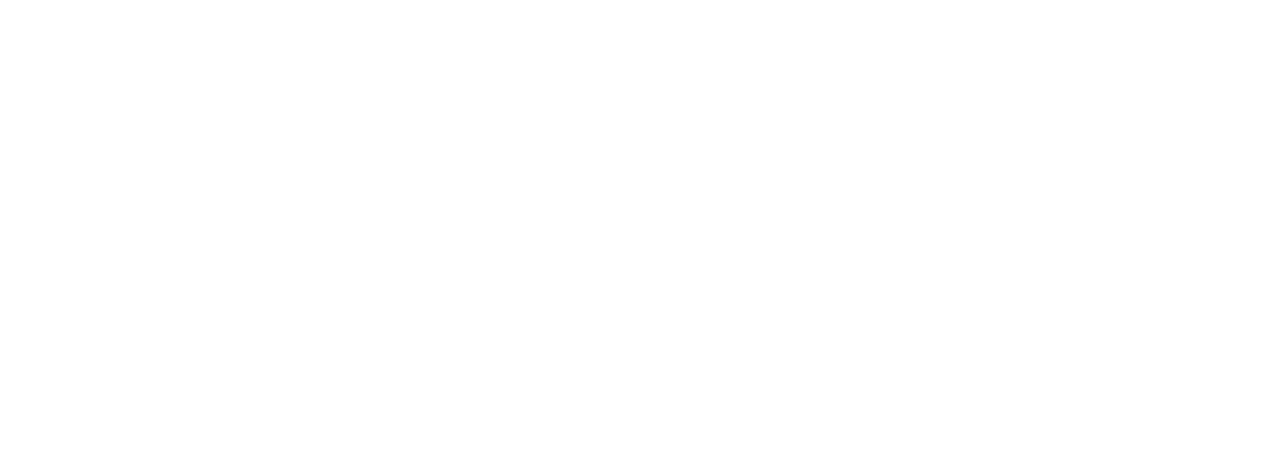
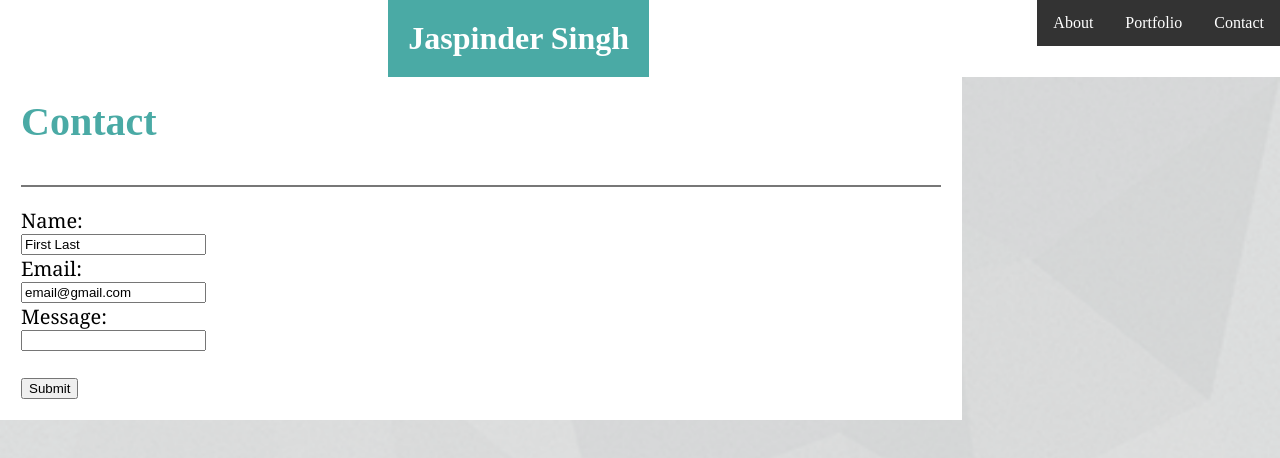
Before and after one commit to jaspindersingh1/Basic-Portfolio, a plain HTML site: page contact.html in a window 1280 px wide. Drawn offline with Linux system fonts and the light colour scheme.

Commit message:
updated contact information and added content and css to it

```diff
--- a/assets/css/contact.css
+++ b/assets/css/contact.css
@@ -1 +1,73 @@
 /* style contact information here */
+
+body {
+    margin: 0;
+}
+
+header {
+    display: flex;
+}
+
+h1{
+    margin: 0;
+    display: inline;
+    color: white;
+    background-color: #4aaaa5;
+    margin: auto;
+    text-align: center;
+    padding: 20px;
+}
+
+ul{
+    list-style-type: none;
+    margin: 0px;
+    padding: 0px;
+    overflow: hidden;
+    background: #333;
+}
+
+li{
+    float: left;
+}
+
+li a {
+    display: block;
+    color: white;
+    text-align: right;
+    padding: 14px 16px;
+    text-decoration: none;
+}
+
+.background_img {
+    width: 100%;
+    height: 100%;
+    background-image: url("../images/shattered.png");
+    background-size: cover;
+}
+
+.container {
+    border: white solid 1px;
+    width: 960px;
+    height: auto;
+    background: white;
+}
+
+.contact {
+    color: #4aaaa5;
+    padding: 20px;
+    font-weight: bolder;
+    font-size: 40px;
+}
+
+.hline1 {
+    width: auto;
+    height: 2px;
+    background-color: #777777;
+    margin: 20px;
+}
+
+.form {
+    margin: 20px;
+    font-family: Cambria, Cochin, Georgia, Times, 'Times New Roman', serif;
+    font-size: 20px;
+}
--- a/contact.html
+++ b/contact.html
@@ -8,10 +8,54 @@
 
     <body>
 
+            <header>
+                    <h1>
+                        Jaspinder Singh
+                    </h1>
+                    <div class="nav">
+                        <ul>
+                        <li><a href="index.html">About</a></li>
+                        <li><a href="portfolio.html">Portfolio</a></li>
+                        <li><a href="contact.html">Contact</a></li>
+                        </ul>
+                    </div>
+                </header>
+
+            <div class="background_img">
+
+                <div class="container">
+
+                    <div class="contact">
+                        Contact
+                    </div>
+
+                    <div class="hline1">
+
+                    </div>
+
+                    <form class="form">
+                        Name:<br>
+                        <input type="text" name="Name" value="First Last">
+                        <br>
+                        Email:<br>
+                        <input type="text" name="email" value="email@gmail.com">
+                        <br>
+                        Message:<br>
+                        <input type="text" name="lastname" value="">
+                        <br><br>
+                        <button type="button">Submit</button>
+
+                      </form>
 
 
 
 
 
+
+                </div>
+
+            </div>
+
+
     </body>
 </html>
```
Also changed, not shown: assets/images/shattered.png (added).
